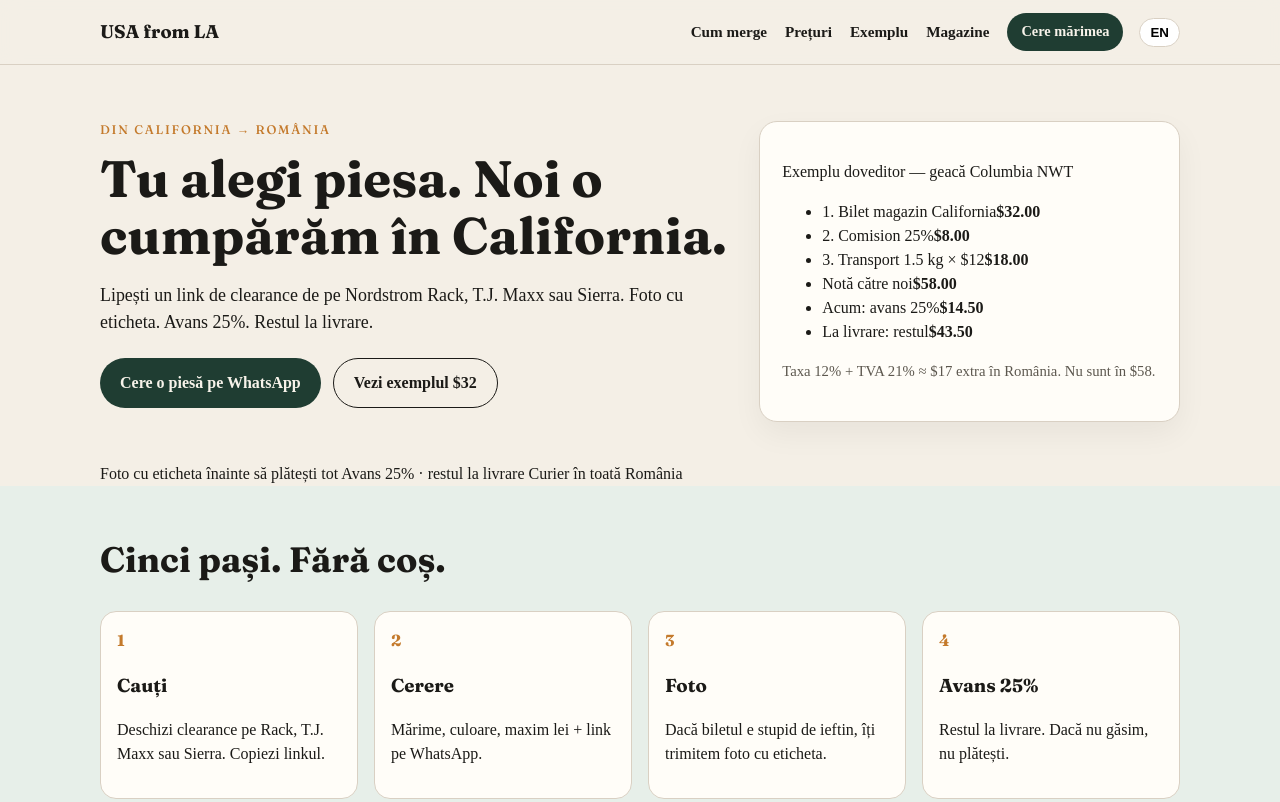
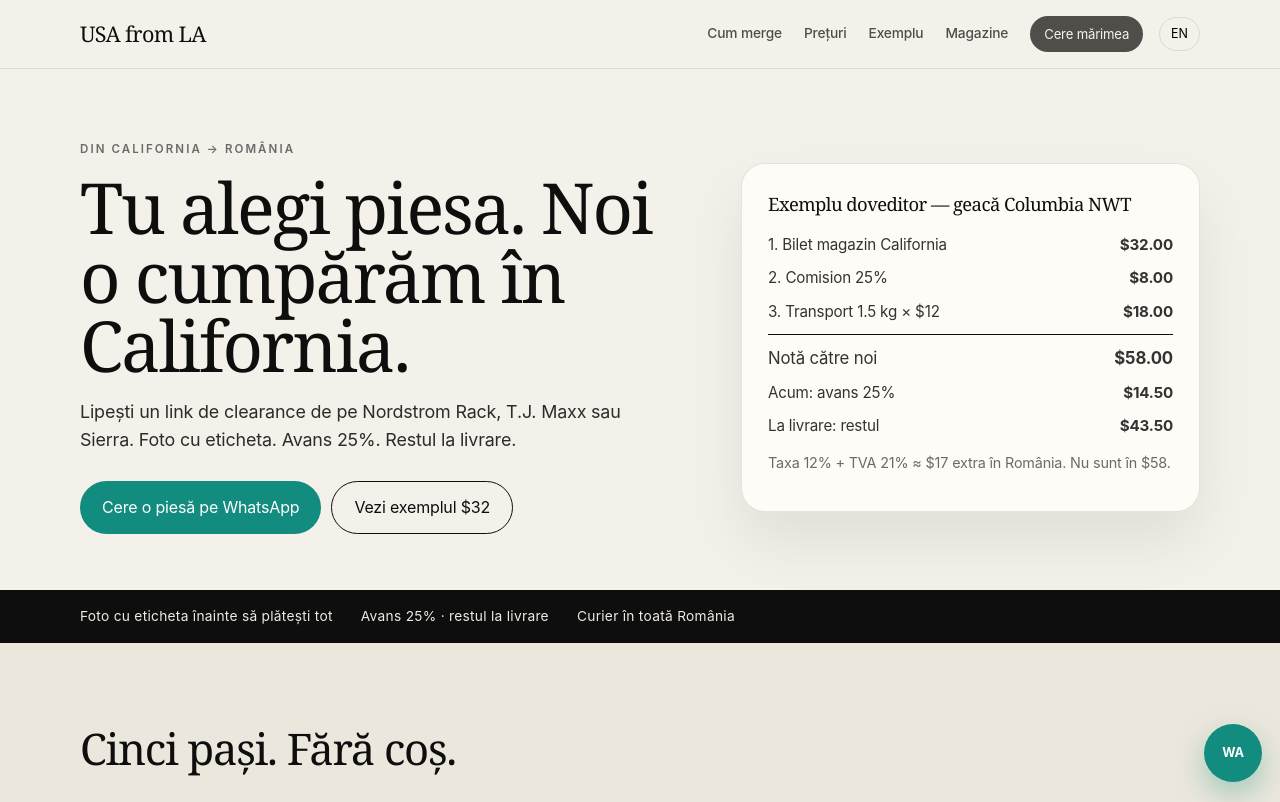
Before and after one commit to Lagunavibes/usa-from-la, a plain HTML site: page index.html in a window 1280 px wide. Shown: the top 802 px of the page. Drawn offline with Linux system fonts and the light colour scheme.

Commit message:
Modern 2026 fashion UI stylesheet

```diff
--- a/styles.css
+++ b/styles.css
@@ -1,39 +1,136 @@
-:root{--ink:#1b1a17;--paper:#f4efe6;--card:#fffdf8;--gold:#c47a2c;--pine:#1f3d32;--line:#d9d0c3}
+:root{
+  --ink:#0e0e0e;
+  --muted:#6a6a6a;
+  --paper:#f4f1ea;
+  --card:#fffcf7;
+  --line:rgba(14,14,14,.1);
+  --wa:#128c7e;
+  --wa-dark:#0b5c54;
+}
 *{box-sizing:border-box}html{scroll-behavior:smooth}
-body{margin:0;font-family:Source Sans 3,system-ui,sans-serif;color:var(--ink);background:var(--paper);line-height:1.5}
-h1,h2,h3,.logo,.eyebrow{font-family:Fraunces,Georgia,serif}
-.wrap{width:min(1080px,calc(100% - 32px));margin-inline:auto}
-.top{position:sticky;top:0;z-index:10;background:rgba(244,239,230,.92);backdrop-filter:blur(10px);border-bottom:1px solid var(--line)}
-.bar{display:flex;align-items:center;gap:16px;min-height:64px}
-.logo{font-weight:700;font-size:1.15rem;text-decoration:none;color:var(--ink)}
-nav{margin-left:auto;display:flex;gap:18px;align-items:center}
-nav a{color:var(--ink);text-decoration:none;font-weight:600;font-size:.95rem}
-.lang{border:1px solid var(--line);background:#fff;border-radius:999px;padding:6px 10px;font-weight:700;cursor:pointer}
-.hero{padding:56px 0 40px}
-.hero-grid{display:grid;gap:28px;grid-template-columns:1.2fr .8fr}
-.eyebrow{text-transform:uppercase;letter-spacing:.14em;font-size:.78rem;color:var(--gold);margin:0 0 10px}
-h1{font-size:clamp(2rem,4vw,3.3rem);line-height:1.12;margin:0 0 16px}
-.lead{font-size:1.12rem;max-width:42rem}
-.cta-row{display:flex;gap:12px;flex-wrap:wrap;margin:22px 0 14px}
-.btn{display:inline-flex;align-items:center;justify-content:center;background:var(--pine);color:#f7f3ea;text-decoration:none;border:0;border-radius:999px;padding:12px 20px;font-weight:700;cursor:pointer}
+body{
+  margin:0;
+  font-family:Inter,ui-sans-serif,system-ui,sans-serif;
+  color:var(--ink);
+  background:var(--paper);
+  line-height:1.55;
+  letter-spacing:-.011em;
+}
+h1,h2,h3,.logo,.eyebrow,.bill-kicker,.store-kicker{
+  font-family:"Instrument Serif",Georgia,serif;
+  letter-spacing:-.03em;
+}
+.wrap{width:min(1120px,calc(100% - 40px));margin-inline:auto}
+.pad{padding:72px 0}
+.top{
+  position:sticky;top:0;z-index:20;
+  background:rgba(244,241,234,.8);
+  backdrop-filter:blur(16px);
+  border-bottom:1px solid var(--line);
+}
+.bar{display:flex;align-items:center;gap:16px;min-height:68px}
+.logo{font-weight:400;font-size:1.35rem;text-decoration:none;color:var(--ink)}
+nav{margin-left:auto;display:flex;gap:22px;align-items:center}
+nav a{color:var(--ink);text-decoration:none;font-size:.86rem;font-weight:500;opacity:.72}
+nav a:hover{opacity:1}
+.lang{
+  border:1px solid var(--line);background:transparent;border-radius:999px;
+  padding:6px 11px;font-weight:600;cursor:pointer;font:inherit;font-size:.78rem;
+}
+.hero{padding:72px 0 56px}
+.hero-grid{display:grid;gap:40px;grid-template-columns:1.15fr .85fr;align-items:center}
+.eyebrow{
+  text-transform:uppercase;letter-spacing:.18em;font-size:.72rem;
+  font-family:Inter,sans-serif;color:var(--muted);margin:0 0 14px;font-weight:600;
+}
+h1{font-size:clamp(2.4rem,6vw,4.4rem);line-height:.98;margin:0 0 18px;font-weight:400}
+.lead{font-size:1.12rem;max-width:34rem;color:#2c2c2c}
+.cta-row{display:flex;gap:10px;flex-wrap:wrap;margin:28px 0 0}
+.btn{
+  display:inline-flex;align-items:center;justify-content:center;
+  background:var(--ink);color:#f7f3ea;text-decoration:none;border:0;
+  border-radius:999px;padding:13px 22px;font-weight:600;cursor:pointer;font:inherit;
+}
+.btn-wa{background:var(--wa);color:#fff}
+.btn-wa:hover{background:var(--wa-dark)}
 .btn-ghost{background:transparent;color:var(--ink);border:1px solid var(--ink)}
-.btn-sm{padding:8px 14px;font-size:.9rem}
-.fine{color:#5c574e;font-size:.92rem}
-.card{background:var(--card);border:1px solid var(--line);border-radius:18px;padding:22px;box-shadow:0 12px 30px rgba(27,26,23,.05)}
-.route ol{margin:0;padding-left:18px;display:grid;gap:12px}
-.band{background:#e7efe9;padding:48px 0}
-h2{font-size:clamp(1.6rem,3vw,2.2rem);margin:0 0 12px}
-.steps{display:grid;gap:16px;grid-template-columns:repeat(4,1fr);margin-top:24px}
-.steps article{background:var(--card);border-radius:16px;padding:16px;border:1px solid var(--line)}
-.steps span{font-family:Fraunces,serif;font-weight:700;color:var(--gold)}
-.brands{display:flex;flex-wrap:wrap;gap:10px;padding:0;list-style:none}
-.brands li{background:#fff;border:1px solid var(--line);border-radius:999px;padding:8px 14px;font-weight:600}
-.tables{display:grid;gap:20px;grid-template-columns:1fr 1fr}
-table{width:100%;border-collapse:collapse;background:var(--card)}
-th,td{text-align:left;padding:10px 12px;border-bottom:1px solid var(--line)}
-.form{display:grid;gap:14px;grid-template-columns:1fr 1fr;background:var(--card);padding:22px;border-radius:18px;border:1px solid var(--line)}
-label{display:grid;gap:6px;font-weight:600;font-size:.92rem}
-input,select,textarea{font:inherit;padding:10px 12px;border-radius:10px;border:1px solid var(--line);background:#fff}
+.btn-sm{padding:8px 14px;font-size:.82rem}
+.fine{color:var(--muted);font-size:.9rem}
+.card{
+  background:var(--card);
+  border:1px solid var(--line);
+  border-radius:24px;
+  padding:24px;
+}
+.bill{padding:26px 26px 22px;box-shadow:0 30px 60px rgba(14,14,14,.08)}
+.bill-kicker,.store-kicker{
+  display:block;margin:0 0 14px;font-size:1.15rem;
+}
+.bill ul{list-style:none;margin:0;padding:0;display:grid;gap:10px}
+.bill li{display:flex;justify-content:space-between;gap:16px;font-size:.95rem;color:#333}
+.bill .total{padding-top:10px;border-top:1px solid var(--ink);font-size:1.05rem}
+.proof{background:var(--ink);color:#efeae1;padding:16px 0}
+.proof-row{display:flex;flex-wrap:wrap;gap:10px 28px;font-size:.86rem;letter-spacing:.02em}
+.band{background:#ece7dc;padding:72px 0}
+h2{font-size:clamp(1.8rem,3.4vw,2.8rem);margin:0 0 10px;font-weight:400}
+.steps{display:grid;gap:14px;grid-template-columns:repeat(5,1fr);margin-top:28px}
+.steps.five{grid-template-columns:repeat(5,1fr)}
+.steps article{
+  background:transparent;border:0;padding:0;
+}
+.steps span{
+  display:block;font-size:2rem;line-height:1;margin-bottom:8px;
+  font-family:"Instrument Serif",Georgia,serif;color:var(--ink);
+}
+.steps h3{margin:0 0 6px;font-size:1.15rem}
+.steps p{margin:0;color:var(--muted);font-size:.92rem}
+.price-grid,.example-grid,.store-links{
+  display:grid;gap:14px;margin:22px 0;
+}
+.price-grid{grid-template-columns:repeat(3,1fr)}
+.example-grid{grid-template-columns:1fr 1fr}
+.store-links.three{grid-template-columns:repeat(3,1fr)}
+.price strong{display:block;font-size:2rem;margin:6px 0 4px;font-family:"Instrument Serif",Georgia,serif;font-weight:400}
+.price span:last-child{color:var(--muted);font-size:.92rem}
+.warn{border-color:rgba(14,14,14,.18)}
+.store{
+  display:flex;align-items:flex-end;min-height:140px;
+  padding:22px;border-radius:24px;text-decoration:none;color:#fff;
+  background:#171717;font-size:1.15rem;font-weight:600;letter-spacing:-.02em;
+  transition:transform .2s ease, background .2s ease;
+}
+.store:hover{transform:translateY(-3px);background:#000}
+.store-links .store:nth-child(2){background:#1d3b34}
+.store-links .store:nth-child(3){background:#3a2a1a}
+table{width:100%;border-collapse:collapse;background:transparent}
+th,td{text-align:left;padding:9px 0;border-bottom:1px solid var(--line);font-weight:500}
+th{font-weight:700}
+.form{
+  display:grid;gap:16px;grid-template-columns:1fr 1fr;
+  background:var(--card);padding:28px;border-radius:24px;border:1px solid var(--line);
+}
+label{display:grid;gap:6px;font-weight:600;font-size:.82rem;letter-spacing:.02em;text-transform:uppercase;color:#444}
+input,select,textarea{
+  font:inherit;text-transform:none;letter-spacing:0;font-weight:450;
+  padding:12px 0;border-radius:0;border:0;border-bottom:1px solid var(--ink);
+  background:transparent;color:var(--ink);
+}
+input:focus,select:focus,textarea:focus{outline:none;border-bottom-width:2px}
 .full,.full-btn{grid-column:1/-1}
-footer{padding:36px 0 48px;color:#5c574e}
-@media(max-width:800px){nav{display:none}.hero-grid,.steps,.tables,.form{grid-template-columns:1fr}.hero{padding-top:32px}}
+footer{padding:48px 0 96px;color:var(--muted)}
+.wa-float{
+  position:fixed;right:18px;bottom:18px;z-index:30;
+  width:58px;height:58px;border-radius:50%;
+  display:grid;place-items:center;
+  background:var(--wa);color:#fff;text-decoration:none;font-weight:700;font-size:.8rem;
+  box-shadow:0 12px 30px rgba(18,140,126,.35);
+}
+@media(max-width:860px){
+  nav{display:none}
+  .hero-grid,.steps,.steps.five,.tables,.form,.price-grid,.example-grid,.store-links.three{
+    grid-template-columns:1fr;
+  }
+  .hero{padding-top:36px}
+  h1{font-size:2.35rem}
+  .store{min-height:96px}
+}
```
